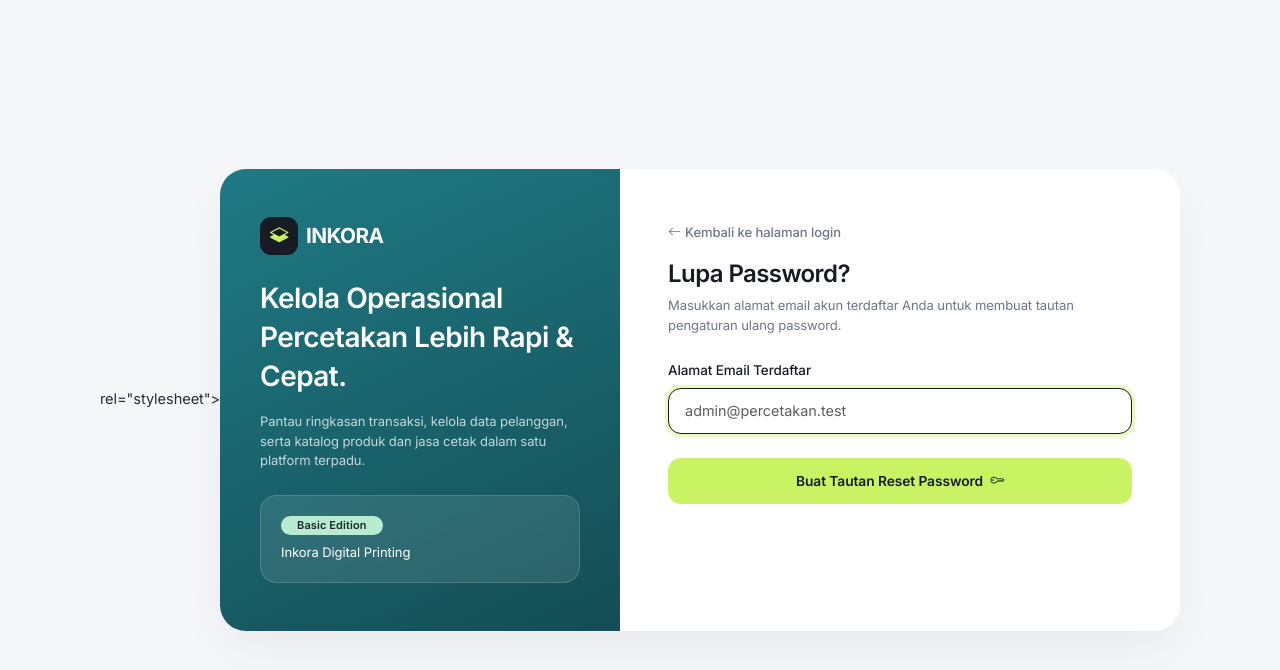
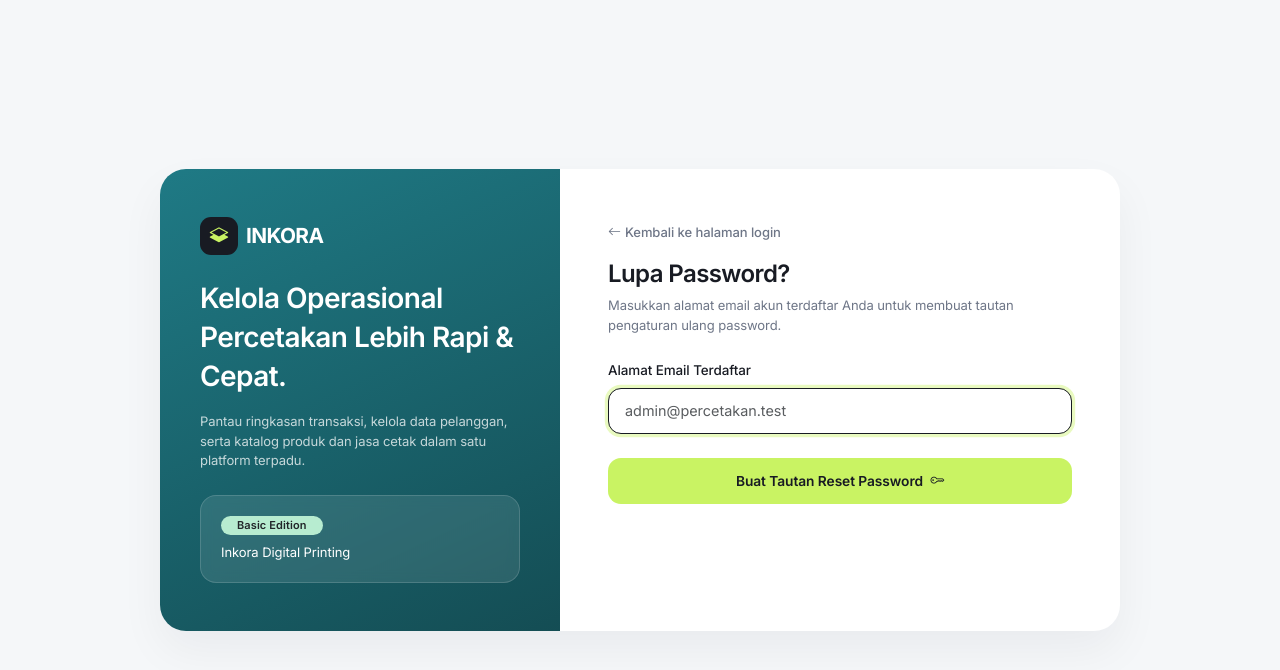
Before and after one commit to deagusriyanti/INKORA, a Laravel app: page /forgot-password in a window 1280 px wide. Shown: the top 670 px of the page. Run offline with Laravel 12, Linux system fonts and the light colour scheme; parts of the project's set-up code (start-up, migrations or seed data) failed here and were passed over.

Commit message:
hapus bug

```diff
--- a/resources/views/layouts/guest.blade.php
+++ b/resources/views/layouts/guest.blade.php
@@ -8,7 +8,6 @@
     <link rel="preconnect" href="https://fonts.googleapis.com">
     <link rel="preconnect" href="https://fonts.gstatic.com" crossorigin>
    <link href="https://fonts.googleapis.com/css2?family=Inter:wght@400;500;600;700&display=swap" rel="stylesheet">
-        rel="stylesheet">
     <link href="https://cdn.jsdelivr.net/npm/bootstrap@5.3.3/dist/css/bootstrap.min.css" rel="stylesheet">
     <link href="https://cdn.jsdelivr.net/npm/bootstrap-icons@1.11.3/font/bootstrap-icons.min.css" rel="stylesheet">
     <link href="{{ asset('css/inkora.css') }}" rel="stylesheet">
```
